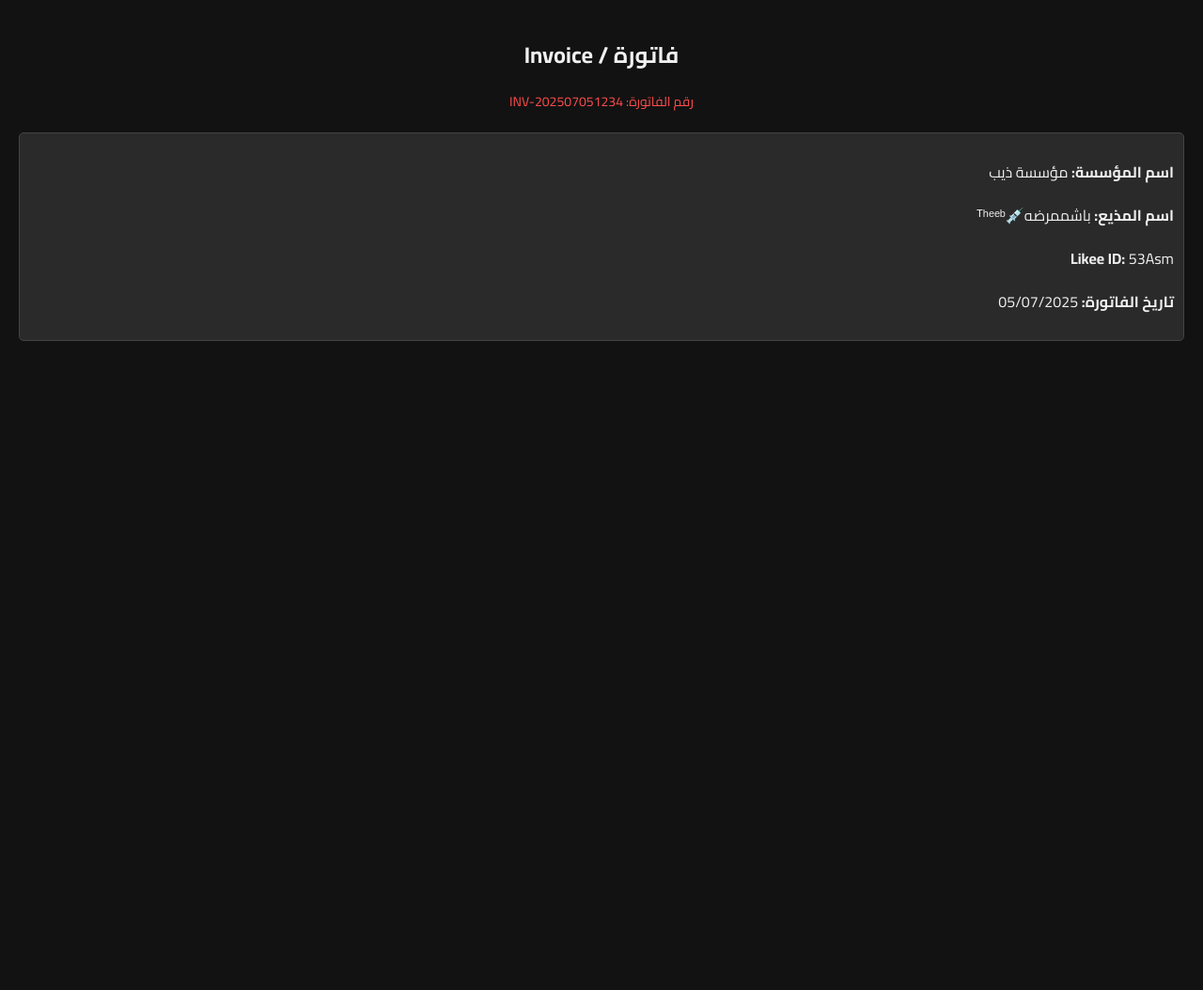
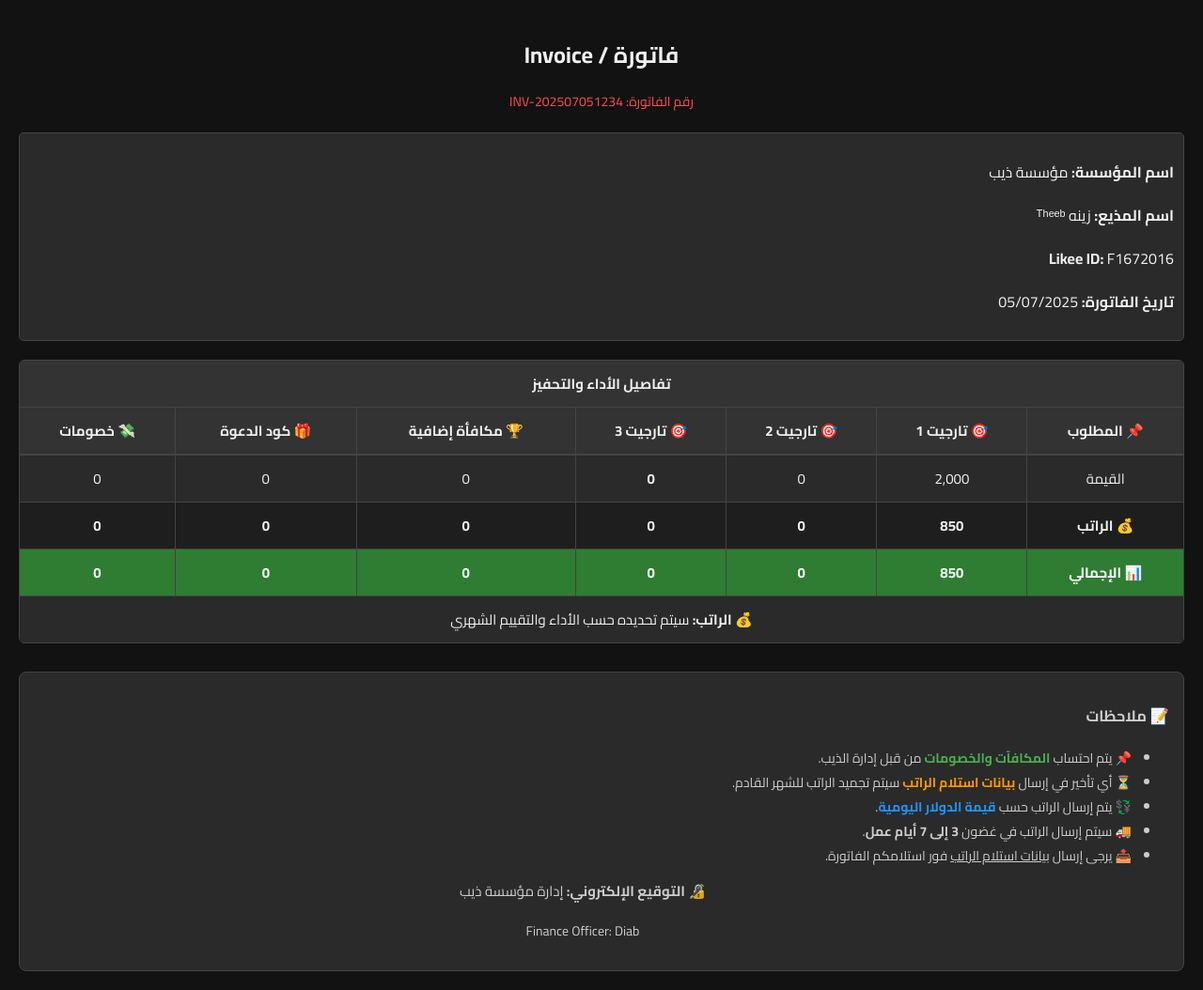
Before and after one commit to a7medRas/Theeb-Likee7-Invoice, a plain HTML site: page index.html in a window 1280 px wide. Shown: the whole page at 94% size. Before the commit the page ends 800 px from the top, so only its background shows below. Drawn offline with Linux system fonts and the light colour scheme.

Commit message:
Update index.html

```diff
--- a/index.html
+++ b/index.html
@@ -157,16 +157,81 @@
     }
   </style>
 </head>
-<body>
+
+
 <h1>فاتورة / Invoice</h1>
+
+
+
 <p class="invoice-number">رقم الفاتورة: INV-202507051234</p>
     <div class="info-box">
   <p><strong>اسم المؤسسة:</strong> مؤسسة ذيب</p>
-    <p><strong>اسم المذيع:</strong> باشممرضه💉ᵀʰᵉᵉᵇ</p>
-    <p><strong>Likee ID:</strong> 53Asm</p>
+  <p><strong>اسم المذيع:</strong> زينه ᵀʰᵉᵉᵇ</p>
+  <p><strong>Likee ID:</strong> F1672016</p>
   <p><strong>تاريخ الفاتورة:</strong> 05/07/2025</p>
 </div>
+      </div>
+  <table>
+    <thead>
+      <tr>
+        <th colspan="7">تفاصيل الأداء والتحفيز</th>
+      </tr>
+      <tr>
+        <th>📌 المطلوب</th>
+        <th>🎯 تارجيت 1</th>
+        <th>🎯 تارجيت 2</th>
+        <th>🎯 تارجيت 3</th>
+        <th>🏆 مكافأة إضافية</th>
+        <th>🎁 كود الدعوة</th>
+        <th>💸 خصومات</th>
+      </tr>
+    </thead>
+    <tbody>
+      <tr style="border-top: 2px solid var(--border-color); background-color: var(--row-alt-bg);">
+        <td>القيمة</td>
+        <td>2,000</td>
+        <td>0</td>
+        <td><strong>0</strong></td>
+        <td>0</td>
+        <td>0</td>
+        <td>0</td>
+      </tr>
+      <tr style="background-color: var(--box-color); font-weight: bold;">
+        <td>💰 الراتب</td>
+        <td>850</td>
+        <td>0</td>
+        <td><strong>0</strong></td>
+        <td>0</td>
+        <td>0</td>
+        <td>0</td>
+      </tr>
+      <tr style="background-color: #2e7d32; color: white; font-weight: bold;">
+        <td>📊 الإجمالي</td>
+        <td>850</td>
+        <td>0</td>
+        <td><strong>0</strong></td>
+        <td>0</td>
+        <td>0</td>
+        <td>0</td>
+      </tr>
+      <tr>
+        <td colspan="7"><strong>💰 الراتب:</strong> سيتم تحديده حسب الأداء والتقييم الشهري</td>
+      </tr>
+    </tbody>
+</table>
 
-  <!-- Table and notes sections should follow here... -->
-</body>
-</html>
+
+
+    <div class="notes" style="background-color: var(--row-alt-bg); padding: 15px; border-radius: 8px; border: 1px solid var(--border-color);">
+  <h3>📝 ملاحظات</h3>
+  <ul>
+    <li>📌 يتم احتساب <span style="color: #4caf50; font-weight: bold;">المكافآت والخصومات</span> من قبل إدارة الذيب.</li>
+    <li>⏳ أي تأخير في إرسال <span style="color: #ff9800; font-weight: bold;">بيانات استلام الراتب</span> سيتم تجميد الراتب للشهر القادم.</li>
+    <li>💱 يتم إرسال الراتب حسب <span style="color: #2196f3; font-weight: bold;">قيمة الدولار اليومية</span>.</li>
+    <li>🚚 سيتم إرسال الراتب في غضون <span style="font-weight: bold;">3 إلى 7 أيام عمل</span>.</li>
+    <li>📤 يرجى إرسال <span style="text-decoration: underline;">بيانات استلام الراتب</span> فور استلامكم الفاتورة.</li>
+    <p style="margin-top: 10px; font-size: 15px; text-align: center;"><strong>🔏 التوقيع الإلكتروني:</strong> إدارة مؤسسة ذيب</p>
+  <p style="margin-top: 5px; font-size: 14px; text-align: center; color: var(--note-color);">Finance Officer: Diab</p>
+</div>
+</div>
+</div>
```
Lines whose indentation alone changed are shown as unchanged.
